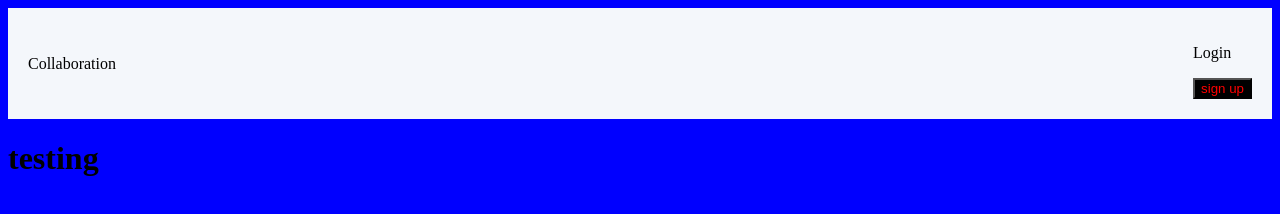
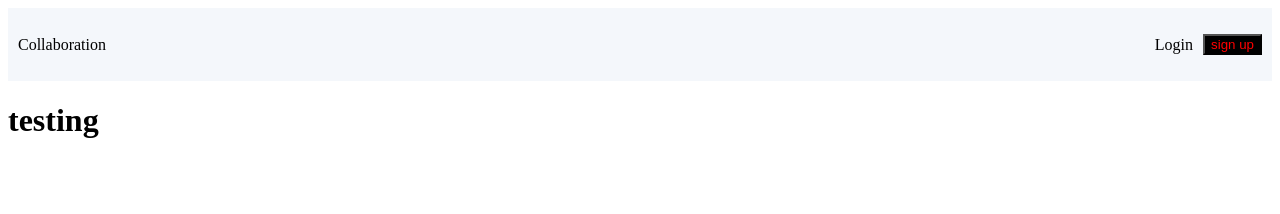
Before and after one commit to Bright254/collaboration, a plain HTML site: page index.html in a window 1280 px wide. Drawn offline with Linux system fonts and the light colour scheme.

Commit message:
changes added

```diff
--- a/index.html
+++ b/index.html
@@ -14,15 +14,15 @@
                 <p>Collaboration</p>
             </div>
             <div>
-                <p>Login</p>
-           <button class="btn">sign up</button>
+                <ul>
+                <li>Login</li>
+          <li> <button class="btn">sign up</button></li>
+                </ul>
            </div>
            </div>
         </nav>
     </header>
     <h1>testing</h1>
 
-
-
 </body>
 </html>
--- a/sass/pages/home/_nav.scss
+++ b/sass/pages/home/_nav.scss
@@ -3,11 +3,12 @@
 nav{
     background-color: $light-grey;
     .nav{
-        padding: 20px;
+        padding: 10px;
        @include flex(space-between,center)
     }
     ul{
-        @include flex(space-between,center)
-
+        @include flex(space-between,center);
+        list-style: none;
+        gap:10px
     }
 }
```
Also changed, not shown: css/style.css.
